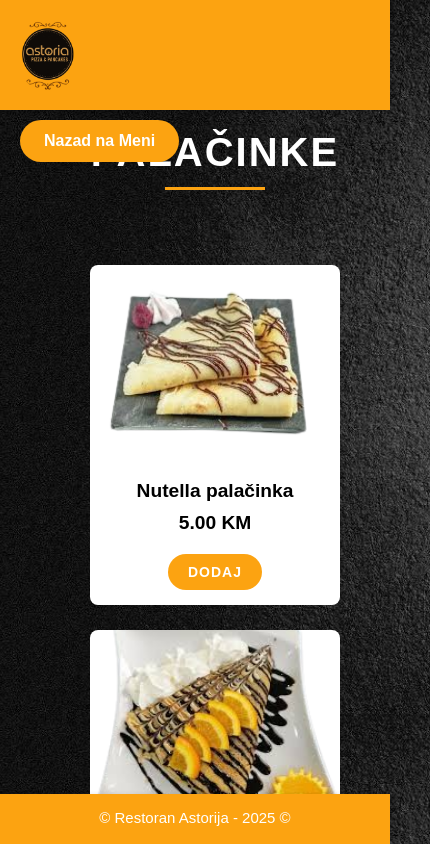
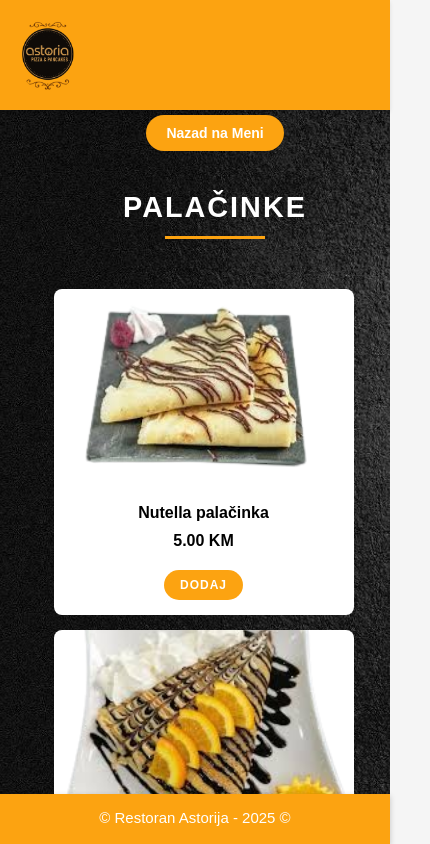
Before and after one commit to kemalbeganovic24/Restoran-Astoria, a React (Create React App) app: page /palacinke in a window 390 px wide. Shown: the top 844 px of the page, 430 px wide, since content can reach past the window. Built offline with nearby package versions, Linux system fonts and the light colour scheme.

Commit message:
Update meni.css

```diff
--- a/src/assets/styles/meni.css
+++ b/src/assets/styles/meni.css
@@ -1,3 +1,9 @@
+body, html {
+  margin: 0;
+  padding: 0;
+  overflow-x: hidden;
+  font-family: Arial, Helvetica, sans-serif;
+}
 .meni-container {
     font-family: Arial, Helvetica, sans-serif;
     padding: 20px;
@@ -143,9 +149,6 @@
 
 .back-button {
     font-family: Arial, Helvetica, sans-serif;
-    position: absolute;
-    top:120px;
-    left: 20px;
     padding: 12px 24px;
     background-color: #fca311;
     color: white;
@@ -155,9 +158,49 @@
     font-size: 16px;
     transition: all 0.3s ease;
     z-index: 1000;
+    display: block;
+    margin: 15px auto 40px auto;
 }
 
 .back-button:hover {
     background-color: black;
     transform: translateY(-2px);
 }
+@media (max-width: 1024px) {
+  .menu-card {
+    width: 45%;
+  }
+}
+
+@media (max-width: 768px) {
+  .menu-cards-container {
+    gap: 15px;
+    padding: 20px 15px;
+    margin-right: 23px;
+  }
+  .menu-card {
+    width: 100%;
+  }
+  .section-title {
+    font-size: 1.8rem;
+    max-width: 100%;
+  }
+
+  .back-button {
+    font-size: 14px;
+    padding: 10px 20px;
+  }
+}
+
+@media (max-width: 480px) {
+  .menu-card-content h3 {
+    font-size: 1rem;
+  }
+  .price {
+    font-size: 1rem;
+  }
+  .add-button {
+    font-size: 12px;
+    padding: 8px 16px;
+  }
+}
```
